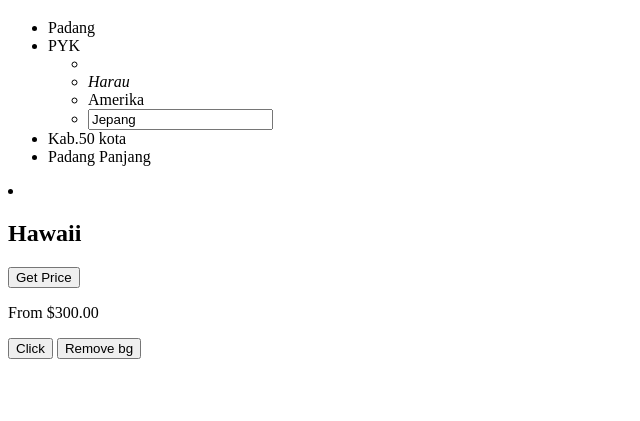
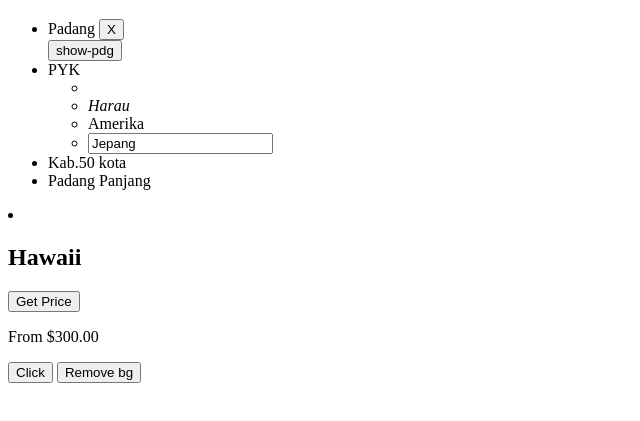
Before and after one commit to HaidilFitra/learn-jquery, a plain HTML site: page index.html in a window 1280 px wide. Shown: the part 61-482 px from the top of the page, without its empty margins (0-640 px from the left). Drawn offline with Linux system fonts and the light colour scheme.

Commit message:
effects feature in jquery

```diff
--- a/index.html
+++ b/index.html
@@ -9,7 +9,10 @@
 
   <h1>Kemana Kamu Ingin Pergi?</h1>
   <ul id="destination">
-    <li>Padang</li>
+    <li class="pdg">Padang
+      <button id="rm-pdg">X</button>
+    </li>
+    <button id="show-pdg">show-pdg</button>
     <li>PYK</li>
     <ul>
     <li class="sw"><strong>Swiss</strong></li>
--- a/main.js
+++ b/main.js
@@ -22,4 +22,17 @@ $(document).ready(function(){
   // $(".sw").remove()
   $(".sw").empty()
 
+  $("#rm-pdg").on('click',function(){
+    $(".pdg").fadeOut(2000)
+    alert('padang lenyap')
+  })
+
+  $("#show-pdg").on('click',function(){
+    // $(".pdg").toggle()
+    // $(".pdg").fadeToggle()
+    // $(".pdg").slideToggle()
+    $(".pdg").animate({
+      marginLeft:100
+    })
+  })
 })
```
